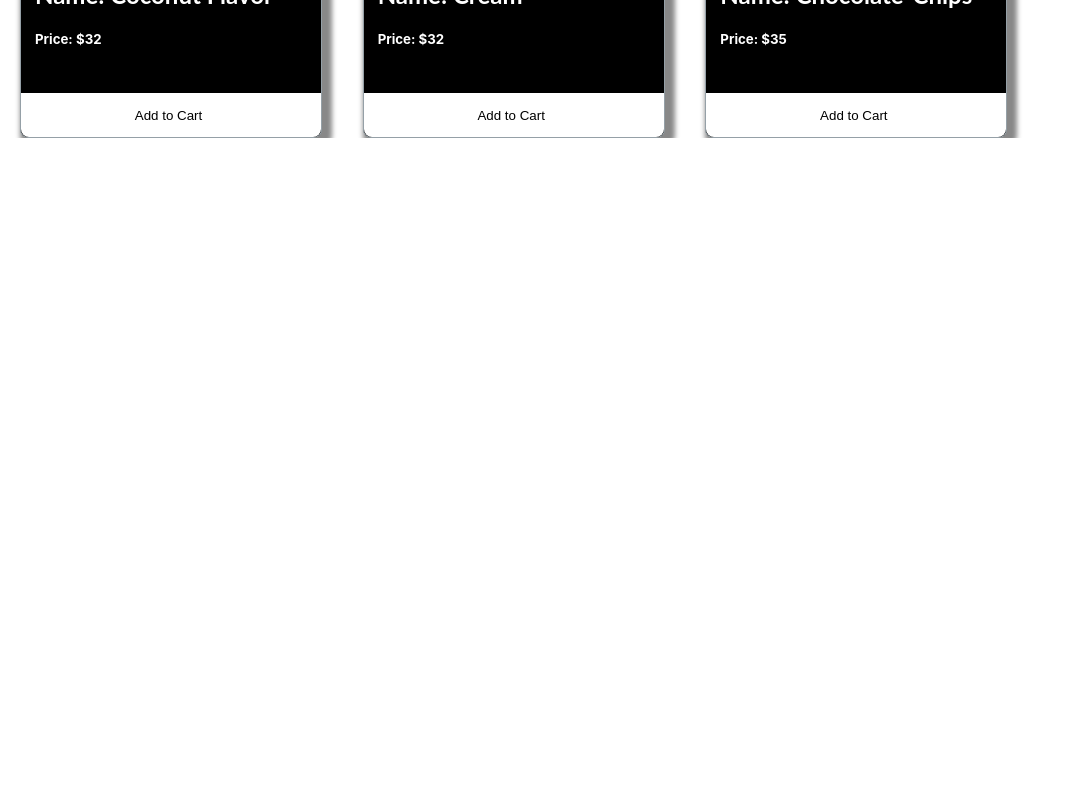
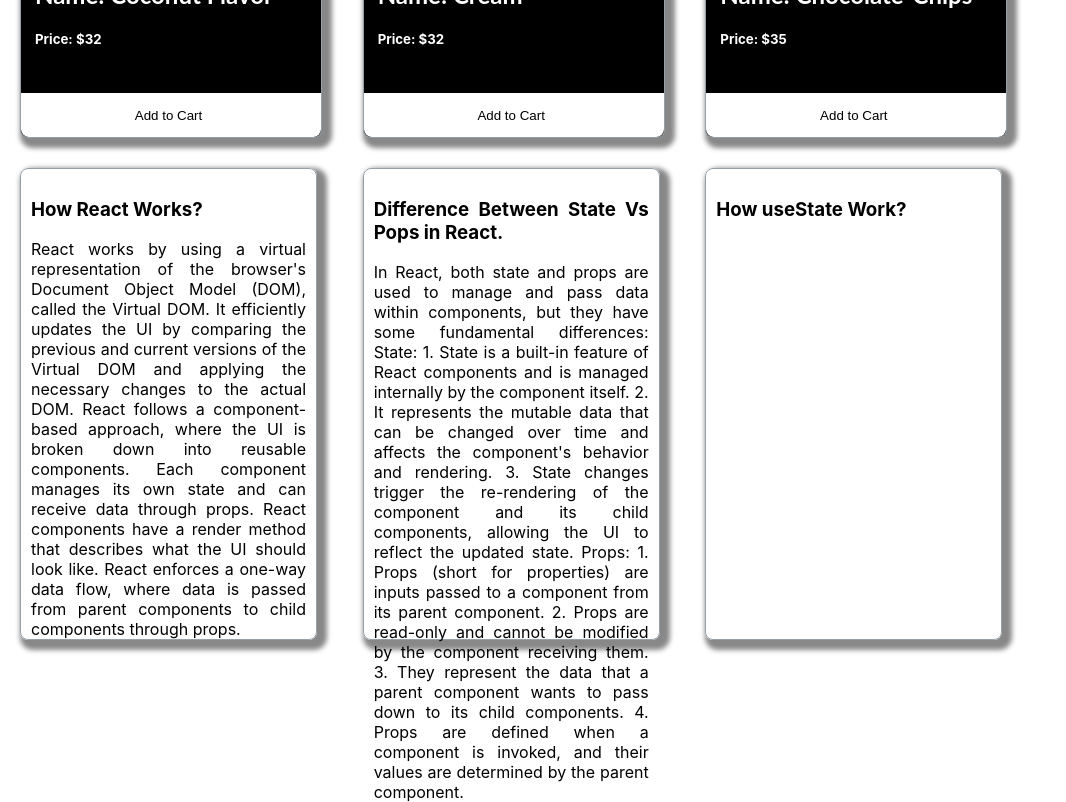
Before and after one commit to Tawhidaa/react-lucky-one-assignmet, a React (Create React App) app: page / in a window 1280 px wide. Shown: the part 1340-2142 px from the top of the page, without its empty margins (0-1066 px from the left). Before the commit the page ends 1478 px from the top, so only its background shows below. Built offline with nearby package versions, Linux system fonts and the light colour scheme.

Commit message:
question ans

```diff
--- a/src/App.js
+++ b/src/App.js
@@ -2,12 +2,14 @@
 import './App.css';
 import Header from './Component/Header/Header';
 import BakingShop from './Component/BakingShop/BakingShop';
+import Question from './Component/Question/Question';
 
 function App() {
   return (
     <div className="App">
     <Header></Header>
     <BakingShop></BakingShop>
+    <Question></Question>
     </div>
   );
 }
--- a/src/Component/BakingShop/BakingShop.css
+++ b/src/Component/BakingShop/BakingShop.css
@@ -65,12 +65,12 @@
     .selected-container{
      width: 280px;
     }
-   .bookshop-container
+    .bakingshop-container
     {
      display: grid;
      grid-template-columns:1fr;
    }
-  #bookcart
+   #bakingcart
    {
        order: 2;
    }
--- /dev/null
+++ b/src/Component/Question/Question.css
@@ -0,0 +1,30 @@
+.question-container
+{
+    display: grid;
+    grid-template-columns: 4fr 1fr;
+    margin-left: 20px;
+    margin-bottom: 30px;
+}
+.simple-question
+{
+    display: grid;
+    gap: 20px;
+    margin-top: 30px;
+    grid-template-columns: repeat(auto-fit, minmax(300px, 1fr));
+}
+.question-cart
+{
+    width: 275px;
+    height: 450px;
+    border: 1px solid #95A0A7;
+    border-radius: 8px;
+    position: relative;
+    box-shadow: 5px 5px 5px 5px#888888;
+    padding: 10px;
+    text-align: justify;
+}
+.question-cart:hover
+{
+    background-color: rgb(0, 0, 0);
+    color: white;
+}
--- /dev/null
+++ b/src/Component/Question/Question.js
@@ -0,0 +1,39 @@
+import React from 'react';
+import "./Question.css"
+const Question = () => {
+    return (
+        <div className="question-container">
+        <div className="simple-question">
+          <div className="question-cart">
+            <h3>How React Works?</h3>
+            <p>
+              React works by using a virtual representation of the browser's Document Object Model (DOM), called the Virtual DOM. It efficiently updates the UI by comparing the previous and current versions of the Virtual DOM and applying the necessary changes to the actual DOM. React follows a component-based approach, where the UI is broken down into reusable components. Each component manages its own state and can receive data through props. React components have a render method that describes what the UI should look like. React enforces a one-way data flow, where data is passed from parent components to child components through props.
+            </p>
+          </div>
+          <div className="question-cart">
+            <h3>Difference Between State Vs Pops in React. </h3>
+            <p>
+             In React, both state and props are used to manage and pass data within components, but they have some fundamental differences:
+             State:
+             1. State is a built-in feature of React components and is managed internally by the component itself.
+             2. It represents the mutable data that can be changed over time and affects the component's behavior and rendering.
+             3. State changes trigger the re-rendering of the component and its child components, allowing the UI to reflect the updated state.
+             Props:
+             1. Props (short for properties) are inputs passed to a component from its parent component.
+             2. Props are read-only and cannot be modified by the component receiving them.
+             3. They represent the data that a parent component wants to pass down to its child components.
+             4. Props are defined when a component is invoked, and their values are determined by the parent component.
+            </p>
+          </div>
+          <div className="question-cart">
+            <h3>How useState Work?</h3>
+            <p>
+
+            </p>
+          </div>
+        </div>
+      </div>
+    );
+};
+
+export default Question;
```
Lines whose indentation alone changed are shown as unchanged.
